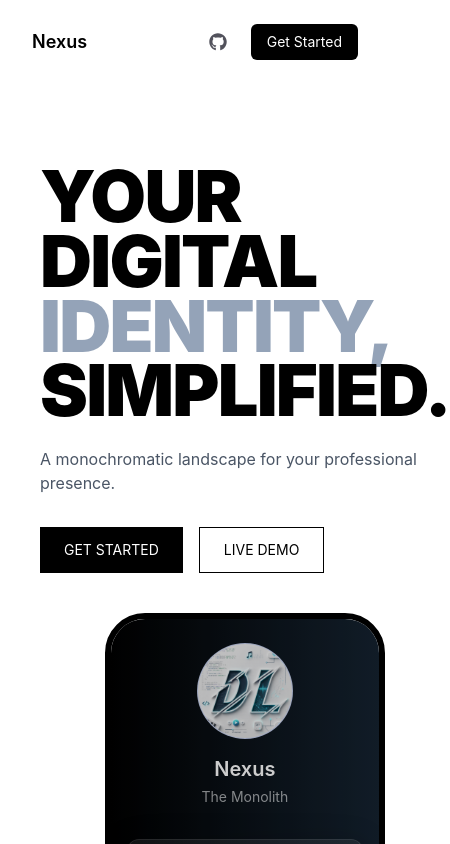
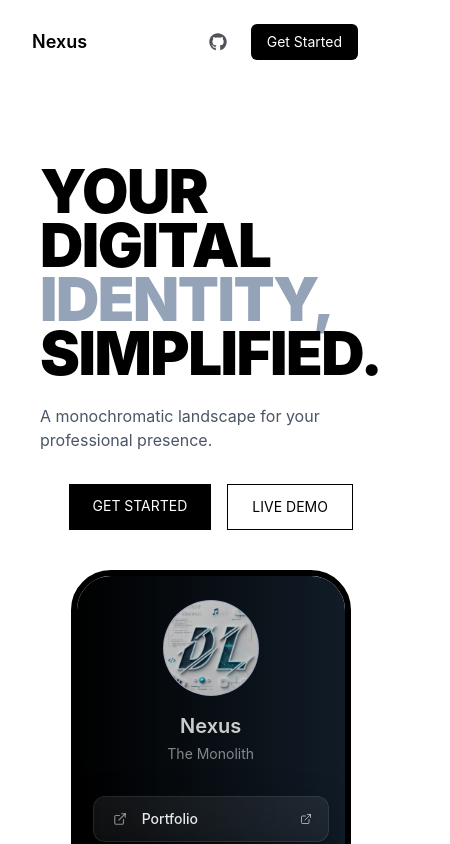
Before and after one commit to DivyanshuLohani/Nexus, a Next.js app: page / in a window 390 px wide. Shown: the top 844 px of the page, 450 px wide, since content can reach past the window. Built offline with nearby package versions, Linux system fonts and the light colour scheme.

Commit message:
Add not found

```diff
--- /dev/null
+++ b/src/app/not-found.tsx
@@ -0,0 +1,52 @@
+import Link from "next/link";
+
+export default function NotFound() {
+  return (
+    <main className="min-h-screen bg-white flex items-center justify-center px-8">
+      <div className="w-full max-w-6xl grid md:grid-cols-2 gap-12 items-center">
+        {/* LEFT */}
+        <div>
+          <h1 className="text-6xl md:text-7xl font-black leading-tight tracking-tight">
+            404
+          </h1>
+
+          <h2 className="text-4xl md:text-5xl font-extrabold mt-2 leading-tight">
+            PAGE NOT FOUND.
+          </h2>
+
+          <p className="text-zinc-500 mt-6 max-w-md text-lg">
+            The page you&apos;re looking for doesn’t exist or has been moved.
+            Let’s get you back on track.
+          </p>
+
+          <div className="flex gap-4 mt-8">
+            <Link
+              href="/"
+              className="bg-black text-white px-6 py-3 text-sm font-medium"
+            >
+              GO HOME
+            </Link>
+
+            <Link
+              href="/dashboard"
+              className="border border-black px-6 py-3 text-sm font-medium"
+            >
+              DASHBOARD
+            </Link>
+          </div>
+        </div>
+
+        {/* RIGHT (visual like landing preview) */}
+        <div className="flex justify-center">
+          <div className="w-[280px] h-[520px] border-[6px] border-black rounded-[40px] overflow-hidden shadow-xl bg-black flex items-center justify-center">
+            {/* subtle empty state */}
+            <div className="text-center text-white/70 px-4">
+              <div className="text-sm mb-2">Nothing here</div>
+              <div className="text-xs opacity-60">This link doesn’t exist</div>
+            </div>
+          </div>
+        </div>
+      </div>
+    </main>
+  );
+}
--- a/src/components/landing/Hero.tsx
+++ b/src/components/landing/Hero.tsx
@@ -1,15 +1,15 @@
 import type { DbLink, DbPage, DbUser } from "@/lib/db/schema";
 import PublicPageView from "../linkPage/PublicPageView";
+import Link from "next/link";
 
 // Hero.tsx
 export default function Hero() {
   return (
     <section className="px-10 py-20 grid md:grid-cols-2 gap-10 items-center border-b">
-
       <div>
         {/* <p className="text-xs tracking-widest mb-4">VERSION 2.0 NOW LIVE</p> */}
 
-                <h1 className="text-7xl font-black leading-[0.9] tracking-tight">
+        <h1 className="text-6xl md:text-7xl font-black leading-[0.9] tracking-tight">
           YOUR DIGITAL
           <br />
           <span className="text-outline">IDENTITY,</span>
@@ -21,20 +21,25 @@ export default function Hero() {
           A monochromatic landscape for your professional presence.
         </p>
 
-                <div className="flex gap-4 mt-8">
-                    <button className="bg-black text-white px-6 py-3 text-sm">
+        <div className="flex gap-4 mt-8 justify-center md:justify-start">
+          <Link
+            href={"/auth/signup"}
+            className="bg-black text-white px-6 py-3 text-sm"
+          >
             GET STARTED
-                    </button>
+          </Link>
 
-                    <button className="border border-black px-6 py-3 text-sm">
+          <Link
+            href={"/u/divyanshulohani"}
+            className="border border-black px-6 py-3 text-sm"
+          >
             LIVE DEMO
-                    </button>
+          </Link>
         </div>
       </div>
 
       {/* preview */}
       <div className="flex justify-center">
-
         <div className="w-[280px] h-[520px] border-[6px] border-black rounded-[40px] object-cover overflow-hidden">
           <PublicPageView
             data={{
@@ -44,17 +49,16 @@ export default function Hero() {
                 subtitle: "The Monolith",
                 background: "linear-gradient(to right, #000000, #152331)",
                 textColor: "#ffffff",
-                                image: "/imgs/avatar.png"
+                image: "/imgs/avatar.png",
               } as DbPage,
               links: [
                 { id: "1", label: "Portfolio", url: "#" },
                 { id: "2", label: "Twitter", url: "#" },
                 { id: "3", label: "GitHub", url: "#" },
-                            ] as DbLink[]
+              ] as DbLink[],
             }}
             preview={true}
           />
-
         </div>
       </div>
     </section>
```
Lines whose indentation alone changed are shown as unchanged.
